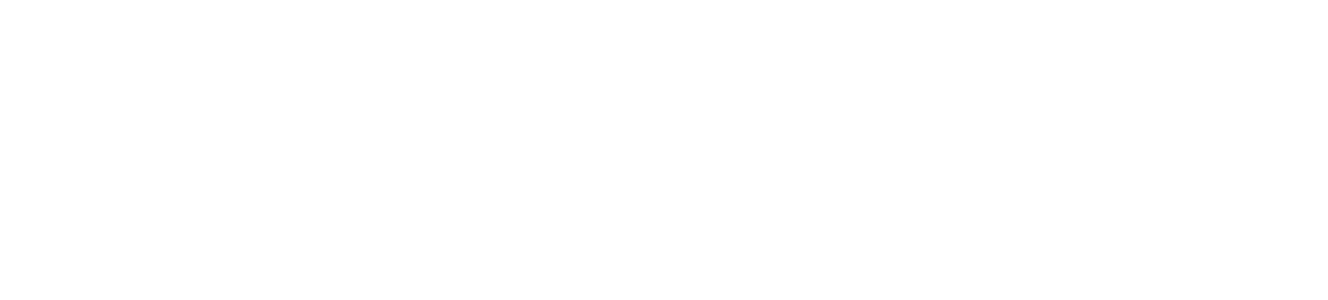
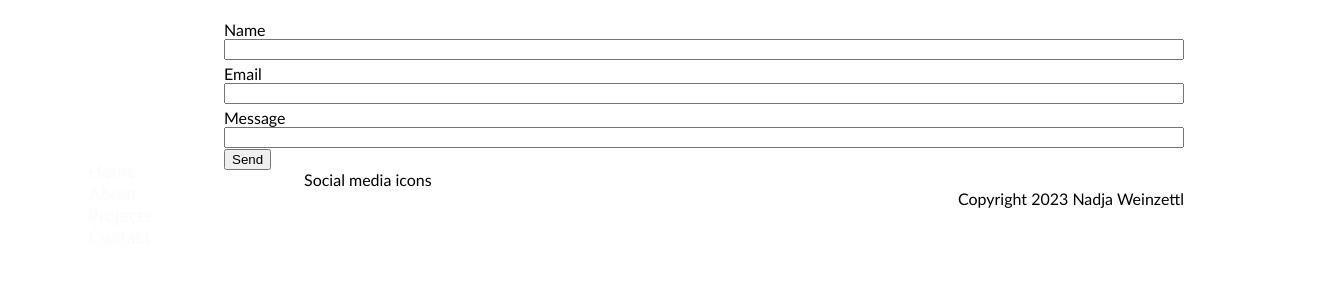
Before and after one commit to njweinzettl/Portfolio, a SvelteKit app: page /contact in a window 1280 px wide. Shown: the top 300 px of the page, 1328 px wide, since content can reach past the window. Built offline with nearby package versions, Linux system fonts and the light colour scheme.

Commit message:
Building a contact form on the contact page and started to implement the API to Google forms for that form. Additionally some CSS styling was made.

```diff
--- a/src/lib/footer.svelte
+++ b/src/lib/footer.svelte
@@ -0,0 +1,15 @@
+<footer>
+    <div class="socialmedia">Social media icons</div>
+    <div class="copyright">Copyright 2023 Nadja Weinzettl</div>
+</footer>
+
+<style>
+    .socialmedia{
+        text-align: left;
+        margin-left: 80px;
+    }
+
+    .copyright{
+        text-align: right;
+    }
+</style>
--- a/src/lib/navigation.svelte
+++ b/src/lib/navigation.svelte
@@ -13,7 +13,7 @@
 <!-- CSS styling for the navigation bar -->
 <style>
     nav {
-        position: fixed;
+        position: absolute;
         justify-content: left;
         left: 3em;
         display: flex;
--- a/src/main.css
+++ b/src/main.css
@@ -4,3 +4,11 @@
 :root {
     font-family:'Gill Sans', 'Gill Sans MT', Calibri, 'Trebuchet MS', sans-serif;
 }
+
+body {
+    display: grid;
+    margin-left: 10%;
+    max-width: 960px;
+    width: 100%;
+    background-color:;
+}
--- a/src/routes/+layout.svelte
+++ b/src/routes/+layout.svelte
@@ -6,11 +6,12 @@
 </script>
 
 <!-- include Nav bar -->
-<!-- <Navigation /> -->
+<body>
+    <Navigation />
+    <div>
+        <slot></slot>
+    </div>
 
-<div>
-    <slot></slot>
-</div>
-
-<!-- include Footer -->
-<Footer />
+    <!-- include Footer -->
+    <Footer />
+</body>
--- a/src/routes/+page.svelte
+++ b/src/routes/+page.svelte
@@ -1,11 +1,9 @@
 <script>
-    import Navigation from "$lib/navigation.svelte";
     import Video from "../lib/video.svelte";
 </script>
 
 <header>
     <div class="header">
-        <Navigation />
         <div>
             <Video/>
         </div>
--- /dev/null
+++ b/src/routes/contact/+page.server.js
@@ -0,0 +1,14 @@
+//google forms API for collecting all conatc inquiries
+//whole URL for google forms
+//https://docs.google.com/forms/d/e/1FAIpQLSfP8FWKBmhKi5CCaQ2UOjO8UthLP9hEwZ4JpcI-IZaKzG7YJg
+
+export const contact = async(request) => {
+    const formID ="1FAIpQLSfP8FWKBmhKi5CCaQ2UOjO8UthLP9hEwZ4JpcI-IZaKzG7YJg";
+    const name = request.body.get("name");
+    const email = request.body.get("email");
+    const message = request.body.get("message");
+
+    fetch(`https://docs.google.com/forms/d/e/1FAIpQLSfP8FWKBmhKi5CCaQ2UOjO8UthLP9hEwZ4JpcI-IZaKzG7YJg/formResponse?usp=pp_url&entry.927853139=${name}&entry.956718180=${email}&entry.99754670=${message}&submit=Submit`)
+    .then(result => result.json())
+
+}
--- a/src/routes/contact/+page.svelte
+++ b/src/routes/contact/+page.svelte
@@ -1 +1,23 @@
-<title> Write your message here! </title>
+<form method = "POST" action = "/contact">
+    <label>
+        Name
+        <input name = "name" type = "name">
+    </label>
+    <label>
+        Email
+        <input name = "email" type = "email">
+    </label>
+    <label>
+        Message
+        <input name = "message" type = "message">
+    </label>
+    <button>Send</button>
+</form>
+
+<style>
+    label {
+        display: grid;
+        max-width: 100%;
+        margin-top: 0.25rem;
+    }
+</style>
--- a/src/routes/projects/+page.svelte
+++ b/src/routes/projects/+page.svelte
@@ -2,10 +2,9 @@
     import Card from "$lib/card.svelte"; // import the cards to represent a single project
 </script>
 
+<body>
     <div class="allprojects">
         <h1> Projects </h1>
-
-
         <Card>
             <img src="./static/pic.png" alt="background"/>
         </Card>
@@ -13,11 +12,14 @@
         <Card />
         <Card />
     </div>
+</body>
 
 <style>
+
     .allprojects {
         display: grid;
         grid-template-columns: repeat(auto-fit, minmax(500px, 1fr)); /* make grid responsive */
+        grid-auto-flow: row;
         grid-gap: 30px;
     }
 
```
Also changed, not shown: src/lib/card.svelte (+6 -4 lines), src/routes/about/+page.svelte (+1 -10 lines). Lines whose indentation alone changed are shown as unchanged.
